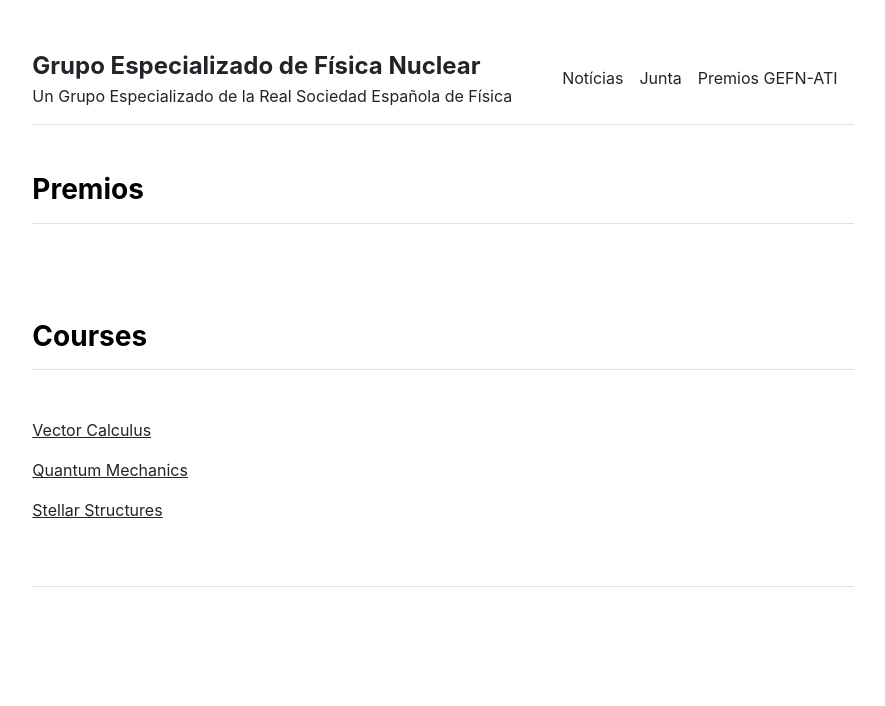
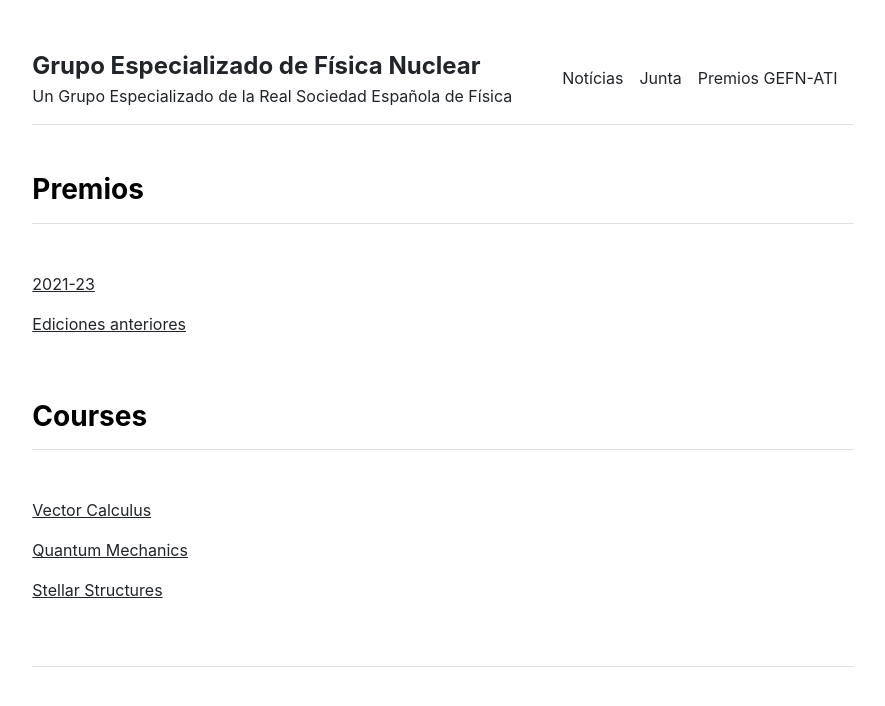
Before and after one commit to GEFN-RSEF/GEFN-RSEF.github.io, a Jekyll site: the page built from premios.md, in a window 1280 px wide. Shown: the top 706 px of the page, without its empty margins (197-1082 px from the left). Built offline with Jekyll 4.4.1, drawn with Linux system fonts in a browser that asks for light colours.

Commit message:
Premio typo corrected

```diff
--- a/_layouts/premios.html
+++ b/_layouts/premios.html
@@ -7,8 +7,8 @@ layout: default
 <div class="row g-5 mb-5">
   <div>
     <h3 class="fw-bold border-bottom pb-3 mb-5">Premios</h3>
-    {% for course in site.data.settings.premios %}
-      <p><a href="{{ site.github.url }}/premios/{{ premios.url}}">{{ premios.name }}</a></p>
+    {% for premio in site.data.settings.premios %}
+      <p><a href="{{ site.github.url }}/premios/{{ premio.url}}">{{ premio.name }}</a></p>
     {% endfor %}
   </div>
 </div>
```
